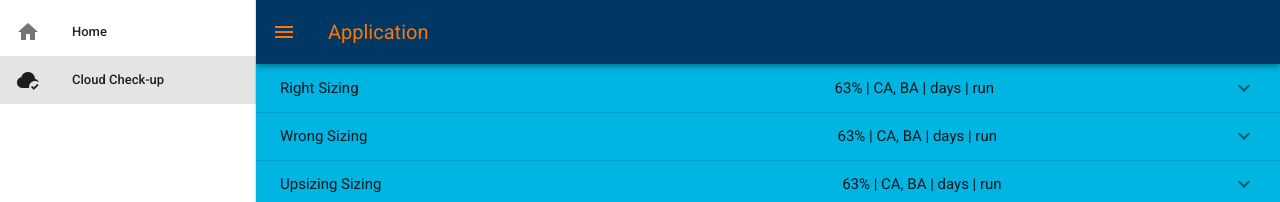
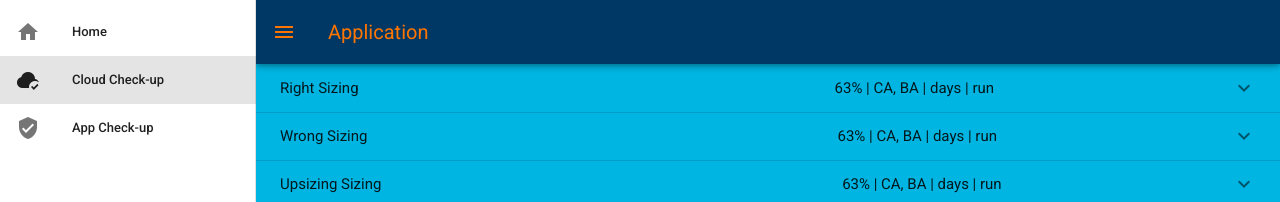
Before and after one commit to mattv/amaker, a Vue app: page /cloud in a window 1280 px wide. Shown: the top 202 px of the page. Built offline with nearby package versions, Linux system fonts and the light colour scheme.

Commit message:
add app check-up to menu

```diff
--- a/src/components/MainNav.vue
+++ b/src/components/MainNav.vue
@@ -16,6 +16,14 @@
         <v-list-item-title>Cloud Check-up</v-list-item-title>
       </v-list-item-content>
     </v-list-item>
+    <v-list-item link to="/app">
+      <v-list-item-action>
+        <v-icon>mdi-shield-check</v-icon>
+      </v-list-item-action>
+      <v-list-item-content>
+        <v-list-item-title>App Check-up</v-list-item-title>
+      </v-list-item-content>
+    </v-list-item>
   </v-list>
 </template>
 
--- a/src/components/TestProbe.vue
+++ b/src/components/TestProbe.vue
@@ -9,7 +9,7 @@
       </v-list-item-action>
 
       <v-list-item-content>
-        <v-list-item-title>{{ probe.active }} {{ probe.title }}</v-list-item-title>
+        <v-list-item-title>{{ probe.title }}</v-list-item-title>
       </v-list-item-content>
     </v-list-item>
   </v-list>
```
